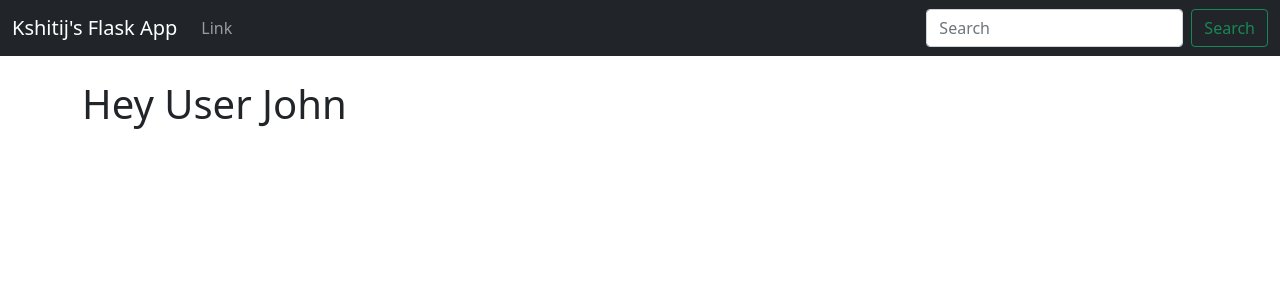
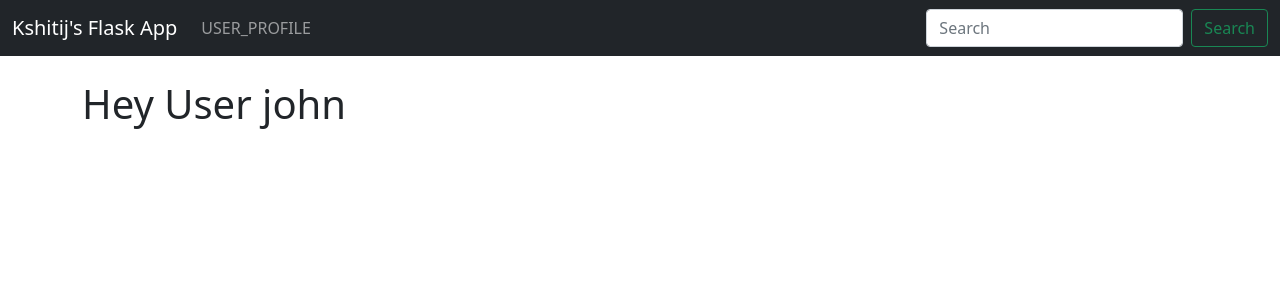
Before and after one commit to mathurk29/capstone_flask, a Flask app: page /user/John in a window 1280 px wide. Shown: the top 300 px of the page. Run offline with Flask 2, Linux system fonts and the light colour scheme.

Commit message:
added static link to navbar for John profile

```diff
--- a/templates/nav.html
+++ b/templates/nav.html
@@ -7,7 +7,7 @@
       <div class="collapse navbar-collapse" id="navbarSupportedContent">
         <ul class="navbar-nav me-auto mb-2 mb-lg-0">
           <li class="nav-item">
-            <a class="nav-link" href="#">Link</a>
+            <a class="nav-link" href="{{url_for('user', username='John')}}">USER_PROFILE</a>
           </li>
         </ul>
         <form class="d-flex">
--- a/templates/user.html
+++ b/templates/user.html
@@ -2,6 +2,6 @@
 
 {% block content %}
 
-    <h1> Hey User {{ username }} </h1>
+    <h1> Hey User {{ username | lower }} </h1>
 
 {% endblock %}
```
